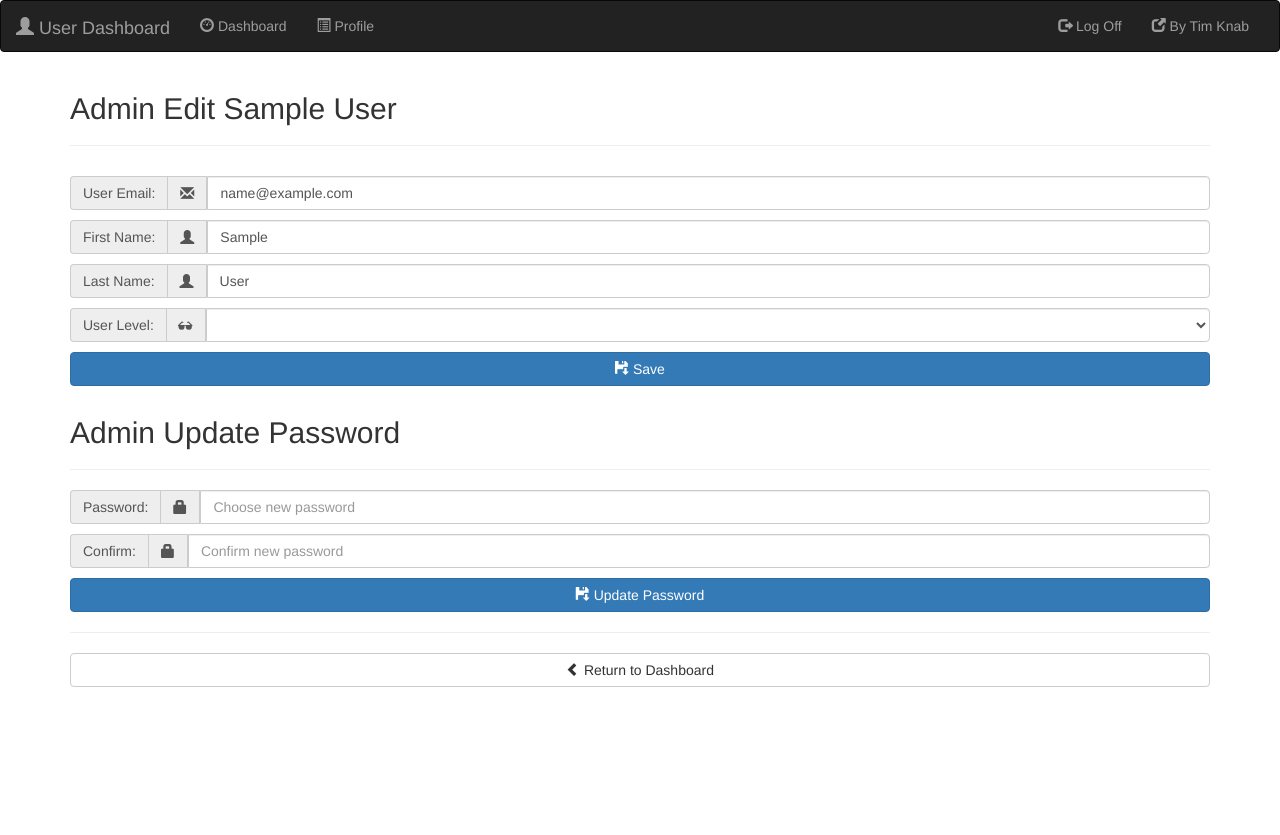
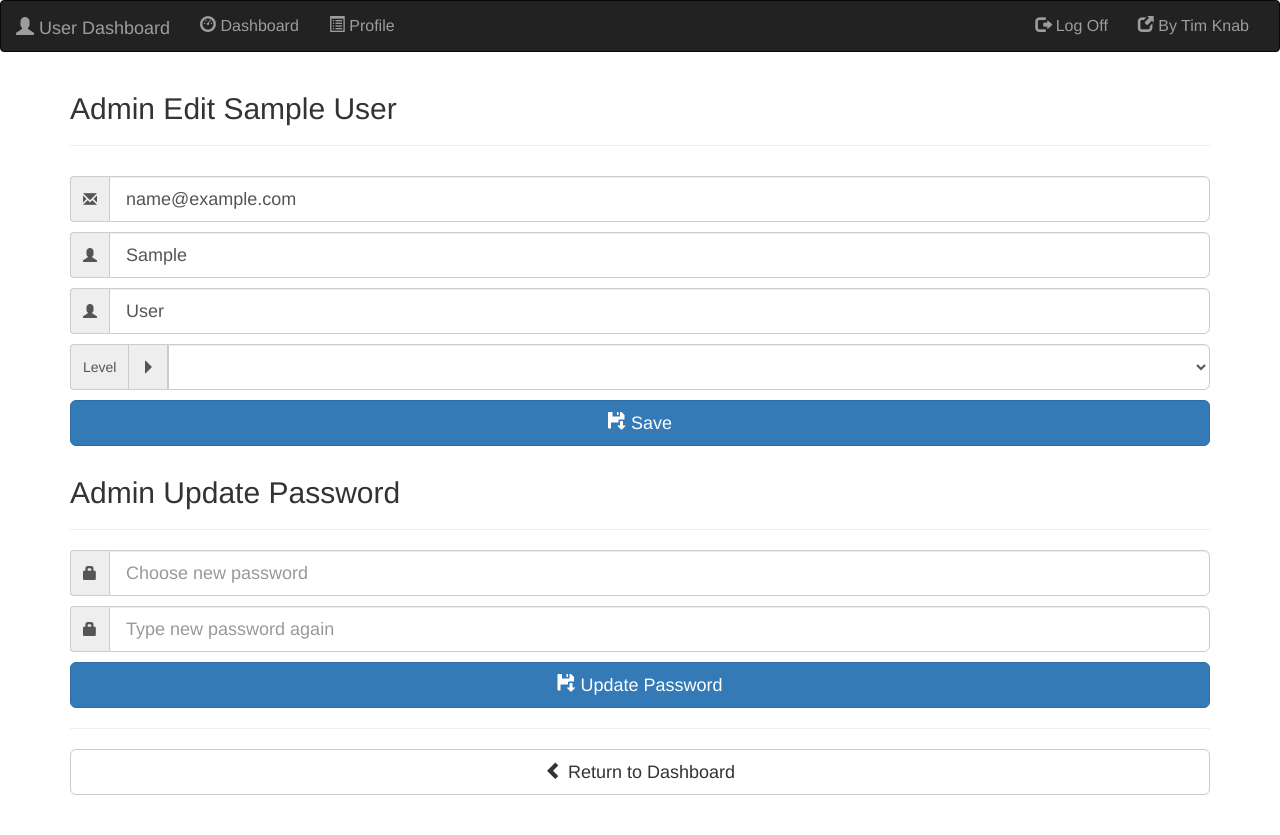
Before and after one commit to natureminded/django_user_dashboard, a Django app: template apps/dashboard/templates/dashboard/admin_edit_user.html in a window 1280 px wide. Before the commit the page ends 687 px from the top, so only its background shows below. Run offline with Django 3.2, Linux system fonts and the light colour scheme; the template is opened without the code that fills it, so the values that code supplies are empty; the visitor is signed in with stand-in values (Sample User, id 1); parts of the project's set-up code (start-up, migrations or seed data) failed here and were passed over; some libraries are stand-ins or nearby versions.

Commit message:
Cleaned up stylings, upscaled all inputs, buttons and text to look a little more modern and clean.

```diff
--- a/apps/dashboard/static/dashboard/bower.json
+++ b/apps/dashboard/static/dashboard/bower.json
@@ -1,8 +1,8 @@
 {
   "name": "dashboard",
-  "homepage": "https://github.com/natureminded/django_user_dashboard",
+  "homepage": "https://github.com/twknab/django_user_dashboard",
   "authors": [
-    "natureminded <natureminded@users.noreply.github.com>"
+    "twknab <twknab@users.noreply.github.com>"
   ],
   "description": "",
   "main": "",
--- a/apps/dashboard/static/dashboard/css/style.css
+++ b/apps/dashboard/static/dashboard/css/style.css
@@ -1,6 +1,10 @@
 /*--------------------*/
 /*--- MAIN STYLINGS---*/
 /*--------------------*/
+
+ul, p {
+    font-size: 16px;
+}
 
 .comments {
     margin-left: 30px;
@@ -9,3 +13,12 @@
 .margin-bottom {
     margin-bottom: 30px;
 }
+
+textarea#description.edit-description {
+	height: 102px;
+}
+
+.input-group .form-control:focus {
+	z-index: 3;
+	border: 1px solid #97B279;
+}
--- a/apps/dashboard/templates/dashboard/admin_dashboard.html
+++ b/apps/dashboard/templates/dashboard/admin_dashboard.html
@@ -43,7 +43,7 @@
                 <!-- Right Hand Nav -->
                 <ul class="nav navbar-nav navbar-right">
                     <li><a href="/logout"><span class="glyphicon glyphicon-log-out"></span> Log Off</a></li>
-                    <li><a href="https://github.com/natureminded" target="_blank"><span class="glyphicon glyphicon-new-window"></span> By Tim Knab</a></li>
+                    <li><a href="https://github.com/twknab" target="_blank"><span class="glyphicon glyphicon-new-window"></span> By Tim Knab</a></li>
                 </ul>
             </div>
         </div>
@@ -70,7 +70,7 @@
                 <!-- Add New User Button -->
                 <p>
                     <form action="/users/new" method="GET">
-                        <button type="submit" class="btn btn-primary"><span class="glyphicon glyphicon-user"></span> Add New User</button>
+                        <button type="submit" class="btn btn-md btn-primary"><span class="glyphicon glyphicon-user"></span> Add New User</button>
                     </form>
                 </p>
             </div>
--- a/apps/dashboard/templates/dashboard/admin_edit_user.html
+++ b/apps/dashboard/templates/dashboard/admin_edit_user.html
@@ -7,13 +7,15 @@
     <meta charset="UTF-8">
     <meta name="viewport" content="width=device-width, initial-scale=1.0">
     <meta http-equiv="X-UA-Compatible" content="ie=edge">
+    <!-- Load Custom Stylesheet -->
+    <link rel="stylesheet" href="{% static 'dashboard/css/style.css' %}">
     <!-- Load Bootstrap CSS -->
     <link rel="stylesheet" href="{% static 'dashboard/bower_components/bootstrap/dist/css/bootstrap.css' %}">
     <!-- Load jQuery -->
     <script type="text/javascript" src="{% static 'dashboard/bower_components/jquery/dist/jquery.js' %}"></script>
     <!-- Load Bootstrap JS -->
     <script type="text/javascript" src="{% static 'dashboard/bower_components/bootstrap/dist/js/bootstrap.js' %}"></script>
-    <title>Admin Add New User</title>
+    <title>Admin Edit {{user.first_name}} {{user.last_name}}</title>
 </head>
 
 <body>
@@ -41,7 +43,7 @@
                 <!-- Right Hand Nav -->
                 <ul class="nav navbar-nav navbar-right">
                     <li><a href="/logout"><span class="glyphicon glyphicon-log-out"></span> Log Off</a></li>
-                    <li><a href="https://github.com/natureminded" target="_blank"><span class="glyphicon glyphicon-new-window"></span> By Tim Knab</a></li>
+                    <li><a href="https://github.com/twknab" target="_blank"><span class="glyphicon glyphicon-new-window"></span> By Tim Knab</a></li>
                 </ul>
             </div>
         </div>
@@ -77,33 +79,30 @@
                     <!-- Email -->
                     <p>
                         <div class="input-group">
-                            <span class="input-group-addon">User Email:</span>
                             <span class="input-group-addon"><i class="glyphicon glyphicon-envelope"></i></span>
-                            <input type="email" class="form-control" name="email" id="email" value="{{user.email}}">
+                            <input type="email" class="form-control input-lg" name="email" id="email" value="{{user.email}}" placeholder="User Email">
                         </div>
                     </p>
                     <!-- First Name -->
                     <p>
                         <div class="input-group">
-                            <span class="input-group-addon">First Name:</span>
                             <span class="input-group-addon"><i class="glyphicon glyphicon-user"></i></span>
-                            <input type="text" class="form-control" name="first_name" id="first_name" value="{{user.first_name}}">
+                            <input type="text" class="form-control input-lg" name="first_name" id="first_name" value="{{user.first_name}}" placeholder="First Name">
                         </div>
                     </p>
                     <!-- Last Name -->
                     <p>
                         <div class="input-group">
-                            <span class="input-group-addon">Last Name:</span>
                             <span class="input-group-addon"><i class="glyphicon glyphicon-user"></i></span>
-                            <input type="text" class="form-control" name="last_name" id="last_name" value="{{user.last_name}}">
+                            <input type="text" class="form-control input-lg" name="last_name" id="last_name" value="{{user.last_name}}" placeholder="Last Name">
                         </div>
                     </p>
                     <!-- User Level -->
                     <p>
                         <div class="input-group">
-                            <span class="input-group-addon">User Level:</span>
-                            <span class="input-group-addon"><i class="glyphicon glyphicon-sunglasses"></i></span>
-                            <select name="user_level" id="user_level" class="form-control">
+                            <span class="input-group-addon">Level</span>
+                            <span class="input-group-addon"><i class="glyphicon glyphicon-triangle-right"></i></span>
+                            <select name="user_level" id="user_level" class="form-control input-lg">
                                 {% if user.user_level == 0 %}
                                 <option value="0" selected="selected">Normal</option>
                                 <option value="1">Admin</option>
@@ -117,7 +116,7 @@
                     </p>
                     <!-- Admin Update Profile  -->
                     <p>
-                        <button type="submit" class="btn btn-primary btn-block"><span class="glyphicon glyphicon-floppy-save"></span> Save</button>
+                        <button type="submit" class="btn btn-lg btn-primary btn-block"><span class="glyphicon glyphicon-floppy-save"></span> Save</button>
                     </p>
                 </form>
             </div>
@@ -147,29 +146,27 @@
                     <!-- Password -->
                     <p>
                         <div class="input-group">
-                            <span class="input-group-addon">Password:</span>
                             <span class="input-group-addon"><i class="glyphicon glyphicon-lock"></i></span>
-                            <input type="password" class="form-control" name="password" id="password" placeholder="Choose new password">
+                            <input type="password" class="form-control input-lg" name="password" id="password" placeholder="Choose new password">
                         </div>
                     </p>
                     <!-- Confirm Password -->
                     <p>
                         <div class="input-group">
-                            <span class="input-group-addon">Confirm:</span>
                             <span class="input-group-addon"><i class="glyphicon glyphicon-lock"></i></span>
-                            <input type="password" class="form-control" name="confirm_pwd" id="confirm_pwd" placeholder="Confirm new password">
+                            <input type="password" class="form-control input-lg" name="confirm_pwd" id="confirm_pwd" placeholder="Type new password again">
                         </div>
                     </p>
                     <!-- Save Password -->
                     <p>
-                        <button type="submit" class="btn btn-primary btn-block"><span class="glyphicon glyphicon-floppy-save"></span> Update Password</button>
+                        <button type="submit" class="btn btn-lg btn-primary btn-block"><span class="glyphicon glyphicon-floppy-save"></span> Update Password</button>
                     </p>
                 </form>
                 <hr>
                 <form>
                     <!-- Cancel Button -->
                     <p>
-                        <button type="submit" formaction="/dashboard" formmethod="GET" class="btn btn-default btn-block"><span class="glyphicon glyphicon-chevron-left"></span> Return to Dashboard</button>
+                        <button type="submit" formaction="/dashboard" formmethod="GET" class="btn btn-lg btn-default btn-block"><span class="glyphicon glyphicon-chevron-left"></span> Return to Dashboard</button>
                     </p>
                 </form>
             </div>
--- a/apps/dashboard/templates/dashboard/user_dashboard.html
+++ b/apps/dashboard/templates/dashboard/user_dashboard.html
@@ -41,7 +41,7 @@
                 <!-- Right Hand Nav -->
                 <ul class="nav navbar-nav navbar-right">
                     <li><a href="/logout"><span class="glyphicon glyphicon-log-out"></span> Log Off</a></li>
-                    <li><a href="https://github.com/natureminded" target="_blank"><span class="glyphicon glyphicon-new-window"></span> By Tim Knab</a></li>
+                    <li><a href="https://github.com/twknab" target="_blank"><span class="glyphicon glyphicon-new-window"></span> By Tim Knab</a></li>
                 </ul>
             </div>
         </div>
--- a/apps/dashboard/views.py
+++ b/apps/dashboard/views.py
@@ -95,12 +95,12 @@ def register(request):
             request.session["user_id"] = validated["logged_in_user"].id
 
             # If this is the first user, set to admin and tell them so:
-            if len(User.objects.all()) == 1:
+            if len(User.objects.all()) <= 5:
                 # Set first user to admin:
                 validated["logged_in_user"].user_level = 1
                 validated["logged_in_user"].save()
                 # Set message:
-                messages.success(request, "You are the first user and set to admin! All new users will be normal users -- unless their permissions are changed by you!")
+                messages.success(request, "As one of the first 5 users, you are an admin! After all 5 admin accounts are created, new users will be normal level unless changed by you!")
 
             # Load Dashboard:
             return redirect('/dashboard')
```
Also changed, not shown: apps/dashboard/templates/dashboard/admin_add_user.html (+10 -8 lines), apps/dashboard/templates/dashboard/index.html (+10 -9 lines), apps/dashboard/templates/dashboard/login.html (+5 -7 lines), apps/dashboard/templates/dashboard/register.html (+8 -13 lines), apps/dashboard/templates/dashboard/show_user.html (+16 -19 lines), apps/dashboard/templates/dashboard/user_edit_profile.html (+16 -19 lines), db.sqlite3, readme.md, 2 other files.
